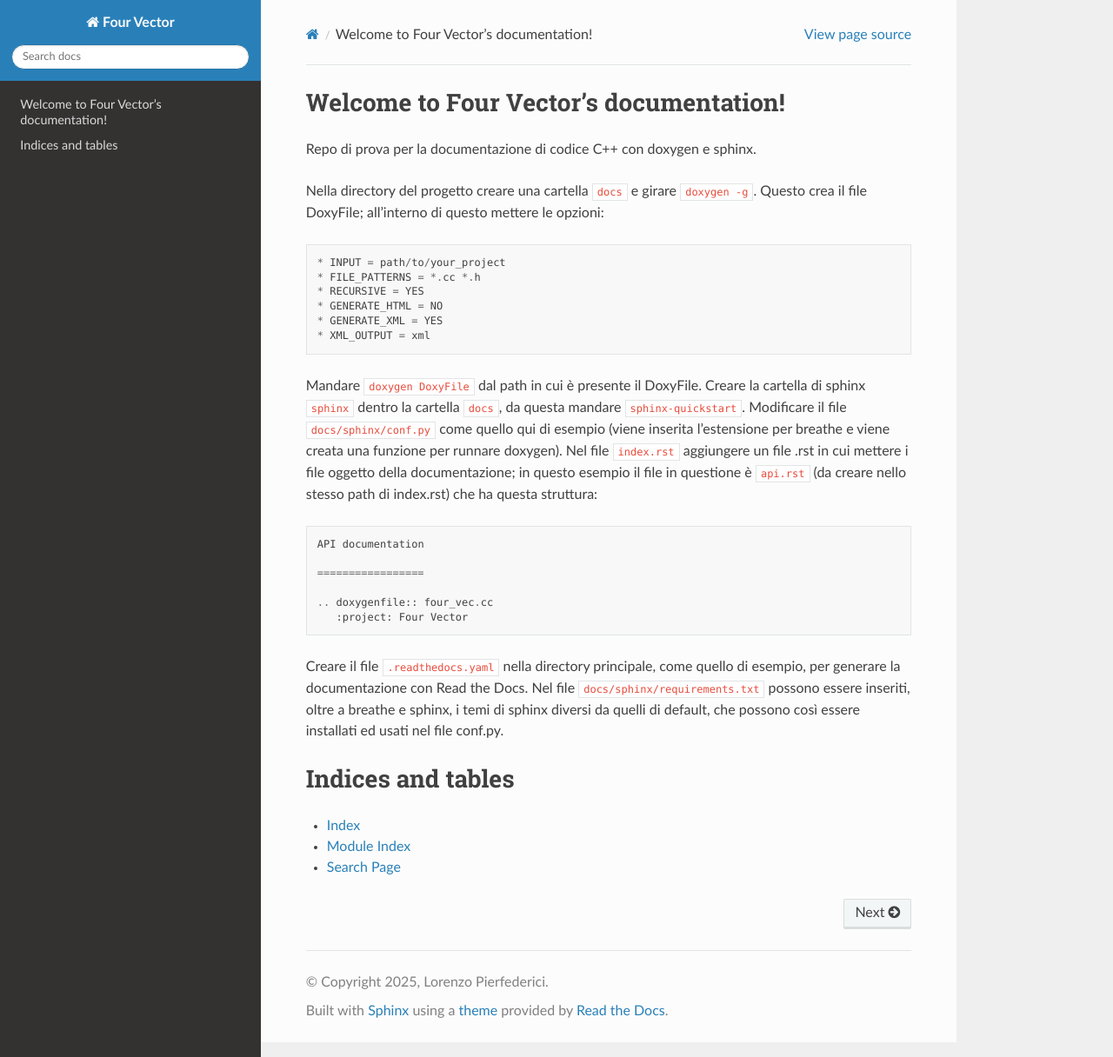
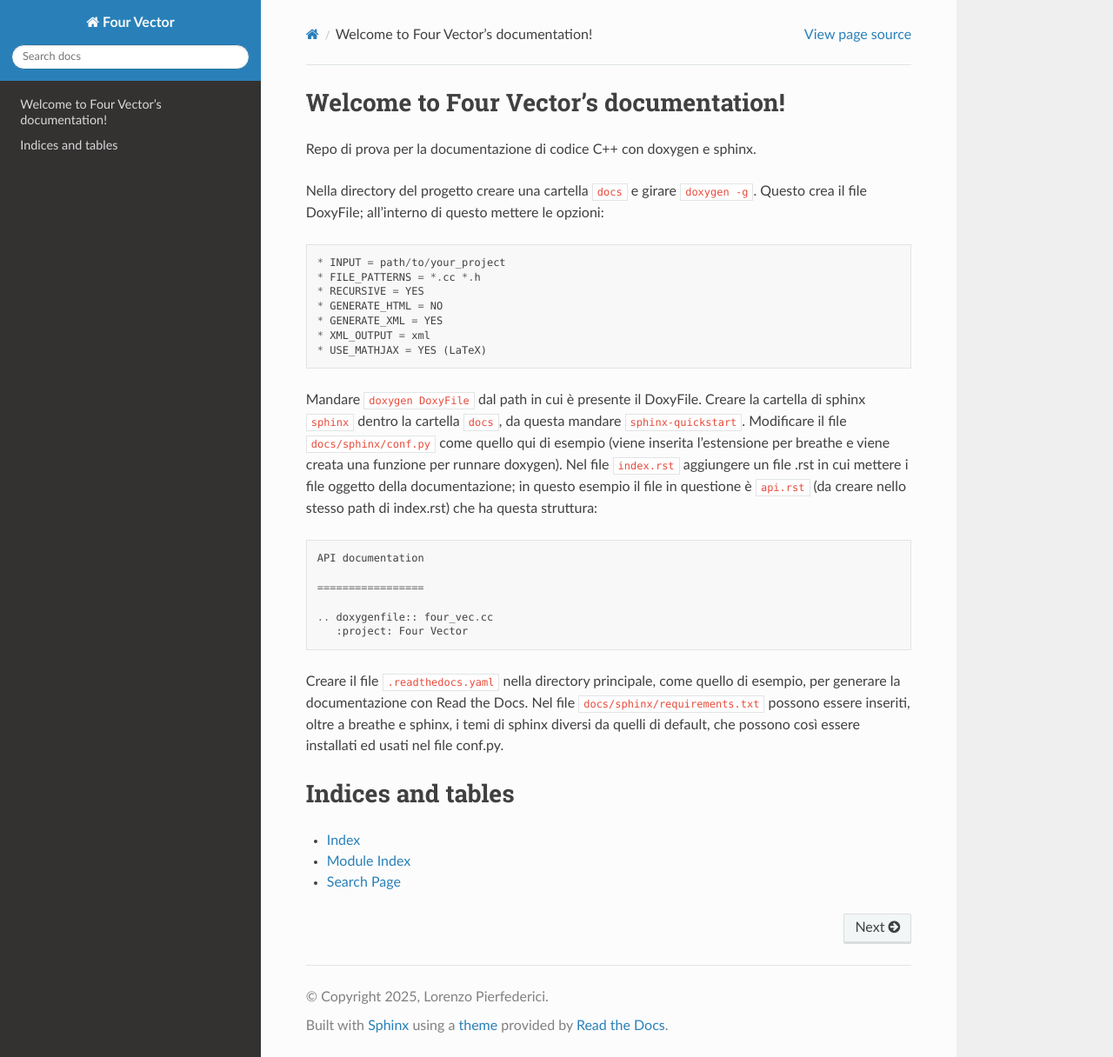
Before and after one commit to LorenzoPierfederici98/FourVec, a Sphinx documentation site: the page built from docs/sphinx/index.rst, in a window 1280 px wide and 1216 px high. Shown: the whole window at 87% size. Built offline with Sphinx 7.4.7 and the Read the Docs theme 3.1.0, drawn with Linux system fonts in a browser that asks for light colours.

Commit message:
updated index

```diff
--- a/docs/sphinx/index.rst
+++ b/docs/sphinx/index.rst
@@ -16,6 +16,7 @@ Nella directory del progetto creare una cartella ``docs`` e girare ``doxygen -g`
    * GENERATE_HTML = NO
    * GENERATE_XML = YES
    * XML_OUTPUT = xml
+   * USE_MATHJAX = YES (LaTeX)
 
 Mandare ``doxygen DoxyFile`` dal path in cui è presente il DoxyFile. Creare la cartella di sphinx ``sphinx`` dentro la cartella ``docs``, da questa mandare ``sphinx-quickstart``. Modificare il file ``docs/sphinx/conf.py`` come quello qui di esempio (viene inserita l'estensione per breathe e viene creata una funzione per runnare doxygen). Nel file ``index.rst`` aggiungere un file .rst in cui mettere i file oggetto della documentazione; in questo esempio il file in questione è ``api.rst`` (da creare nello stesso path di index.rst) che ha questa struttura::
 
```
